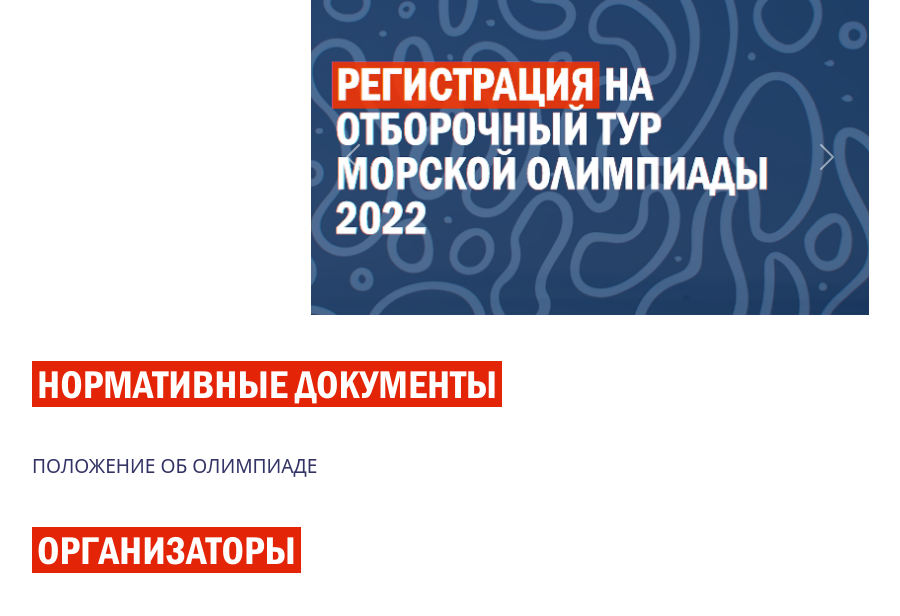
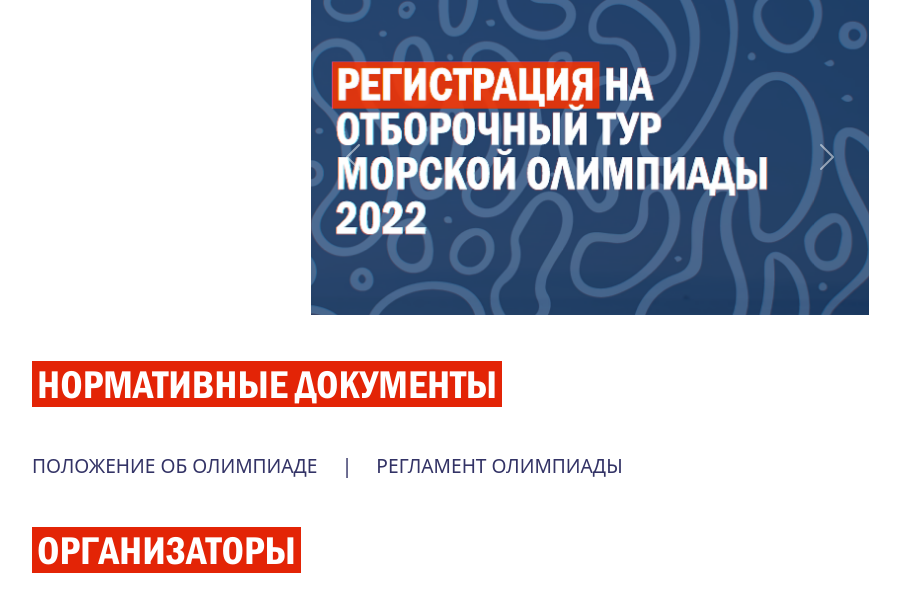
Before and after one commit to UbahWin/Olimpiada_Gumrf, a Flask app: page / in a window 1280 px wide. Shown: the part 1591-2207 px from the top of the page, without its empty margins (50-950 px from the left). Run offline with Flask 2, Linux system fonts and the light colour scheme; parts of the project's set-up code (start-up, migrations or seed data) failed here and were passed over; some web fonts are replaced.

Commit message:
reglamet link

```diff
--- a/app/templates/about.html
+++ b/app/templates/about.html
@@ -66,7 +66,9 @@
 
         <h1><span class="title" >Нормативные документы</span> </h1>
 
-          <a href="https://docs.google.com/document/d/1oCPBaxbFt-29gJd_oS8e5_tKGaX4dH3fTR3DQmbfKp4/edit" style="color: #333366; font-size: 120%"> Положение об олимпиаде</a>
+          <a href="https://docs.google.com/document/d/1MIMIR6AxbnMJTlHNXloL2uewAwC70pRu/edit?usp=sharing&ouid=115484279120075721943&rtpof=true&sd=true" style="color: #333366; font-size: 120%"> Положение об олимпиаде</a>
+          <a style="color: #333366; font-size: 120%">&nbsp;&nbsp;&nbsp;&nbsp;|&nbsp;&nbsp;&nbsp;&nbsp;</a>
+          <a href="https://docs.google.com/document/d/1XfqGDOzecIbiHHMrKelSyhRmvyqdP2zh/edit?usp=sharing&ouid=115484279120075721943&rtpof=true&sd=true" style="color: #333366; font-size: 120%"> Регламент олимпиады</a>
 
 
         <h1><span class="title">Организаторы</span> </h1>
```
